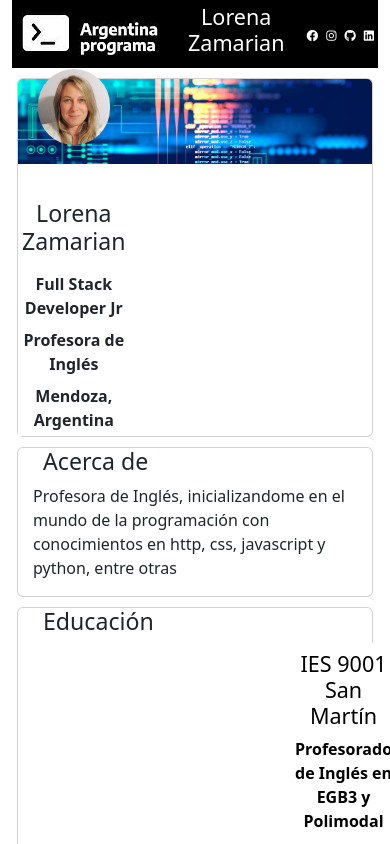
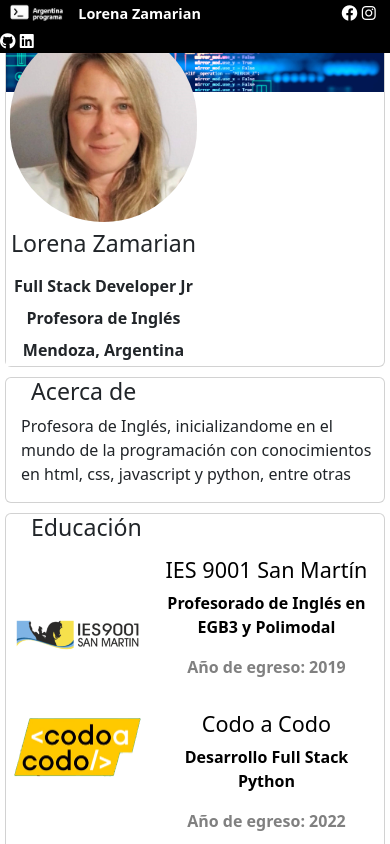
Before and after one commit to LorenaZamarian/Portfolio---FRONT, a plain HTML site: page index.html in a window 390 px wide. Shown: the top 844 px of the page. Drawn offline with nearby package versions, Linux system fonts and the light colour scheme; a web font is replaced by a local one.

Commit message:
agregado de breakpoint y nav fixed

```diff
--- a/index.html
+++ b/index.html
@@ -15,22 +15,19 @@
 
     <title>Portfolio</title>
 </head>
-<body class="container-fluid">
 
+<body>
     <nav>
-    <table class="table-sm" class="encabezado">
-        <thead>
-            <tr>
-                <th scope="col"><a href="https://argentinaprograma.inti.gob.ar/"><img class="arg" src="/images/arg programa.jpg" alt="Logo argentina programa"></a></th>
-                <th scope="col"><h4>Lorena Zamarian</h4></th>
-                <th scope="col1" class="face"><a href="https://www.facebook.com/lore.zama/"><i class="fa-brands fa-facebook" ></i></a></th>
-                <th scope="col1" class="insta"><a href="https://www.instagram.com/lorezamas/"><i class="fa-brands fa-instagram"></i></a></th>
-                <th scope="col1" class="git"><a href="https://github.com/LorenaZamarian"><i class="fa-brands fa-github"></i></a></th>
-                <th scope="col1" class="linkedin"><a href="https://www.linkedin.com/in/lorena-zamarian-aa862b1b3/"><i class="fa-brands fa-linkedin"></i></a></th>
-
-            </tr>
-        </thead>
-    </table>
+        <div class="redes">
+            <a href="https://argentinaprograma.inti.gob.ar/" class="arg"><img class="arg" src="/images/arg programa.jpg" alt="Logo argentina programa"></a>
+            <span class="nombre">Lorena Zamarian</span>
+            <span class="ico">
+                <a href="https://www.facebook.com/lore.zama/"><i class="fa-brands fa-facebook" ></i></a>
+                <a href="https://www.instagram.com/lorezamas/"><i class="fa-brands fa-instagram"></i></a>
+                <a href="https://github.com/LorenaZamarian"><i class="fa-brands fa-github"></i></a>
+                <a href="https://www.linkedin.com/in/lorena-zamarian-aa862b1b3/"><i class="fa-brands fa-linkedin"></i></a>
+            </span>
+        </div>
     </nav>
 
 
@@ -68,17 +65,17 @@
     <!--segunda card-->
     <div class="card">
         <h3 class="titulos"> Acerca de </h3>
-        <p style="padding-left: 15px;">Profesora de Inglés, inicializandome en el mundo de la programación con conocimientos en http, css, javascript y python, entre otras</p>
+        <p style="padding-left: 15px;">Profesora de Inglés, inicializandome en el mundo de la programación con conocimientos en html, css, javascript y python, entre otras</p>
     </div>
 
 
 <div class="card">
     <h3 class="titulos"> Educación </h3>
 
-    <table class="table" id="educacion">
+    <table class="table table-borderless" >
         <thead>
              <tr class="text-center">
-                <th scope="col" ><a href="https://ens9001-infd.mendoza.edu.ar/sitio/"><img src="/images/iesdyt.png" alt="logo instituto de formacion docente"></a></th>
+                <th scope="col" class="inst" ><a href="https://ens9001-infd.mendoza.edu.ar/sitio/"><img src="/images/iesdyt.png" alt="logo instituto de formacion docente"></a></th>
                 <th scope="col" class="descripcion"><h4> IES 9001 San Martín </h4>
                     <p class="subtitulos"> Profesorado de Inglés en EGB3 y Polimodal  </p>
                     <p class="pequeño"> Año de egreso: 2019 </p></th>
@@ -86,7 +83,7 @@
         </thead>
         <tbody>
             <tr class="text-center">
-                <th scope="row"  ><a href="https://agenciadeaprendizaje.bue.edu.ar/codo-a-codo/"><img src="/images/codo a codo.png" alt="Logo codo a codo"></a></th>
+                <th scope="row" class="codo" ><a href="https://agenciadeaprendizaje.bue.edu.ar/codo-a-codo/"><img src="/images/codo a codo.png" alt="Logo codo a codo"></a></th>
                 <td class="descripcion"><h4> Codo a Codo </h4>
                     <p class="subtitulos"> Desarrollo Full Stack Python </p>
                     <p class="pequeño"> Año de egreso: 2022 </p></td>
--- a/style.css
+++ b/style.css
@@ -1,17 +1,37 @@
+
+
 nav{
-    background-color:black;
+    background-color: black;
+    display:inline-block;
+    width: 100vw;
     color: white;
-    text-align: center;
-    min-height: 50%;
+    position:fixed;
+    z-index: 1;
+    margin-top: 0;
+}
+
+.arg{
+    margin-left: 1vw;
+    margin-bottom: 1vh;
+}
+
+.nombre{
+    margin-left: 2vw;
+    font-size: larger;
+    font-weight: bold;
+}
+
+.ico{
+    margin-left:59vw;
+    font-size:xx-large;
+
 }
 
 i{
     color: white;
-    font-size: 3vw;
 }
-
 .card{
-    margin: 10px 5px 10px;
+    margin: 0px 5px 10px;
 }
 
 .tabla{
@@ -33,6 +53,7 @@ i{
 
 .pequeño{
     color: grey;
+    font-weight: bold;
 }
 
 .subtitulos{
@@ -52,7 +73,65 @@ i{
 table{
     table-layout: auto;
 }
-#educacion{
-    width: fit-content;
 
+.inst img{
+    margin-bottom: 6%;
 }
+
+
+    @media screen and (max-width:640px) {
+        nav{
+            background-color: black;
+            display:inline-flexbox;
+            flex-direction: row;
+            flex-wrap: nowrap;
+            width: 100vw;
+            color: white;
+            position: fixed;
+        }
+
+        .arg img{
+            width: 15%;
+            margin-top: 1%;
+        }
+
+        .nombre{
+            font-size: 90%;
+            font-weight: bold;
+        }
+
+        .ico{
+            display: inline-flexbox;
+            flex-direction: row;
+            flex-wrap: nowrap;
+            margin-left:35%;
+            font-size:medium;
+
+        }
+
+        i{
+            color: white;
+        }
+
+        .tabla{
+            max-width:50vw;
+            background-color: white;
+            text-align: center;
+        }
+        #perfil img{
+            border-radius: 200px;
+            max-width: 100%;
+            height: auto;
+            margin-top: -70px;
+        }
+
+        .codo img{
+            padding-top: 5%;
+            width: 100%;
+        }
+
+        .inst img{
+            margin-bottom: 35%;
+            width: 100%;
+        }
+    }
```
